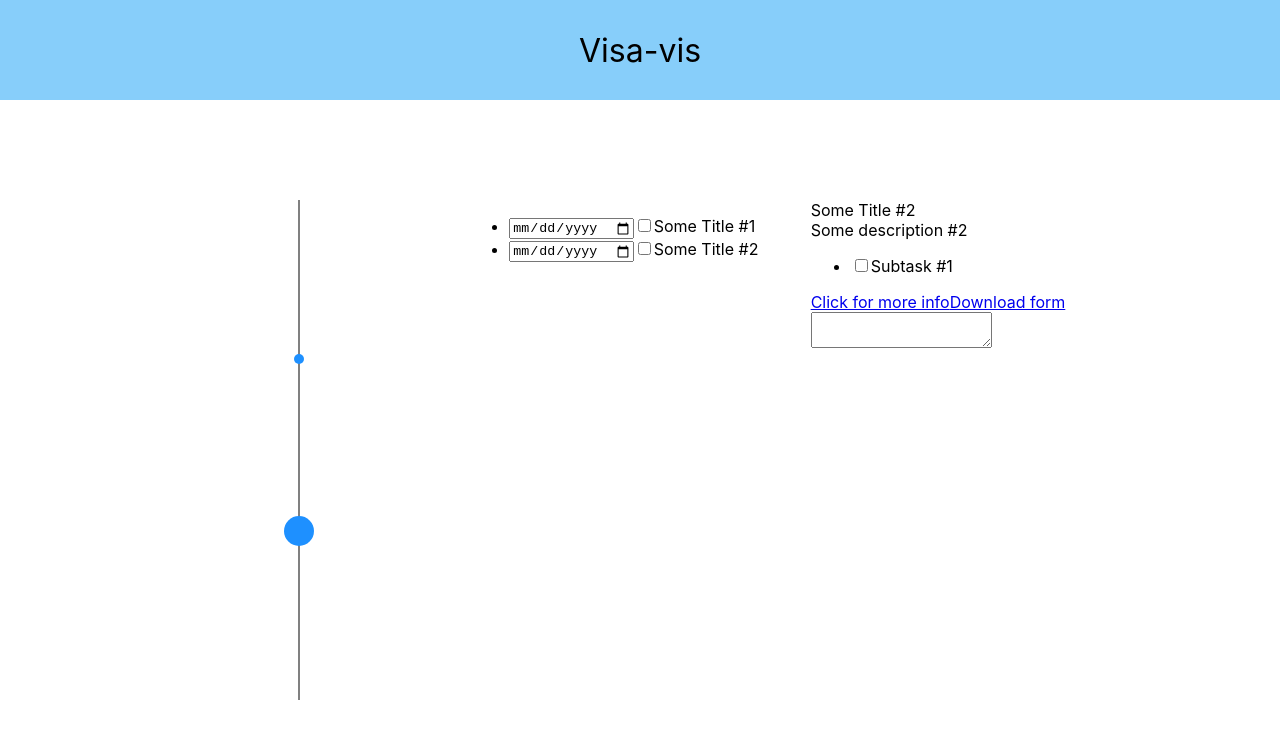
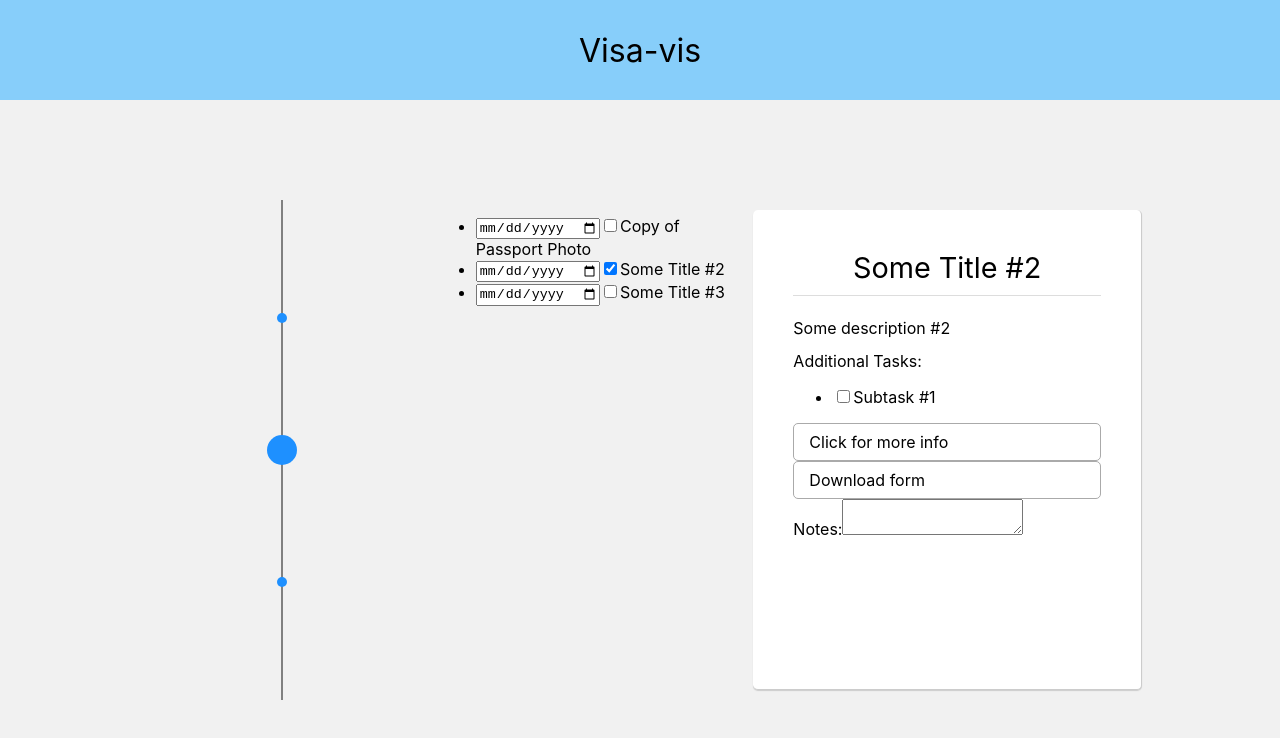
Before and after one commit to kevin-shin/Visa-vis, a React (Create React App) app: page / in a window 1280 px wide. Both pictures are taken after a click on the item "Some Title #2". Shown: the top 738 px of the page. Built offline with nearby package versions, Linux system fonts and the light colour scheme.

Commit message:
Started styling of TaskCard

```diff
--- a/src/app/App.css
+++ b/src/app/App.css
@@ -7,6 +7,7 @@
     width: 100vw;
     margin: 0;
     padding: 0;
+    background: #f1f1f1;
 }
 
 * {
--- /dev/null
+++ b/src/app/taskCard/SubTaskList.js
@@ -0,0 +1,43 @@
+import {updateTask} from "../../common/api";
+import React from "react";
+
+const SubTasksList = (props) => {
+  const task = props.task;
+
+  return (
+    <div className="SubTasksList">
+      <span className="subtask-list-title">Additional Tasks:</span>
+      <ul>
+        {
+          task.subTasks.map((subTask, i) => {
+            return (
+              <li key={subTask.id}>
+                <input
+                  type="checkbox"
+                  checked={subTask.checked}
+                  onChange={(e) => {
+                    e.persist();
+
+                    let newSubTask = {
+                      ...subTask,
+                      checked: e.target.checked
+                    };
+
+                    let newTask = {...task};
+
+                    newTask.subTasks[i] = newSubTask;
+
+                    updateTask(task.id, newTask);
+                    props.onChange(newTask);
+                  }}/>
+                {subTask.title}
+              </li>
+            );
+          })
+        }
+      </ul>
+    </div>
+  );
+};
+
+export default SubTasksList;
--- a/src/app/taskCard/TaskCard.js
+++ b/src/app/taskCard/TaskCard.js
@@ -1,6 +1,7 @@
-import {updateTask} from "../../common/api";
 import React from "react";
 import "./styles.css";
+import SubTasksList from "./SubTaskList";
+import TaskNotes from "./TaskNotes";
 
 const TaskCard = (props) =>{
   const task = props.task;
@@ -10,63 +11,30 @@ const TaskCard = (props) =>{
       {
         task ?
           <>
-            <div>{task.title}</div>
-            <div>{task.description}</div>
-            <ul>
-              {
-                task.subTasks.map((subTask, i) => {
-                  return (
-                    <li key={subTask.id}>
-                      <input
-                        type="checkbox"
-                        checked={subTask.checked}
-                        onChange={(e) => {
-                          e.persist();
-
-                          let newSubTask = {
-                            ...subTask,
-                            checked: e.target.checked
-                          };
-
-                          let newTask = {...task};
-
-                          newTask.subTasks[i] = newSubTask;
-
-                          updateTask(task.id, newTask);
-                          props.onChange(newTask);
-                        }}/>
-                      {subTask.title}
-                    </li>
-                  );
-                })
-              }
-            </ul>
+            <div className="task-title">{task.title}</div>
+            <div className="task-description">{task.description}</div>
+            <SubTasksList task={task} onChange={props.onChange}/>
             {
               task.actionItems.map(actionItem => {
                 return (
-                  <a key={actionItem.id} href={actionItem.link} target="_blank" rel="noopener noreferrer">
+                  <a
+                    key={actionItem.id}
+                    className="button-ghost action-item"
+                    href={actionItem.link}
+                    target="_blank"
+                    rel="noopener noreferrer"
+                  >
                     {actionItem.title}
                   </a>
                 )
               })
             }
-            <br/>
-            <textarea
-              value={task.notes}
-              onChange={(e) => {
-                e.persist();
-
-                let newTask = {
-                  ...task,
-                  notes: e.target.value
-                };
-
-                updateTask(task.id, newTask);
-                props.onChange(newTask);
-              }}/>
+            <TaskNotes task={task} onChange={props.onChange}/>
           </>
           :
-          "Select a task on the left"
+          <div className="no-card-instruction">
+            Select a task on the left to see details here
+          </div>
       }
     </div>
   );
--- /dev/null
+++ b/src/app/taskCard/TaskNotes.js
@@ -0,0 +1,27 @@
+import {updateTask} from "../../common/api";
+import React from "react";
+
+const TaskNotes = (props) => {
+  const task = props.task;
+
+  return (
+    <div className="TaskNotes">
+      <span className="task-notes-title">Notes:</span>
+      <textarea
+        value={task.notes}
+        onChange={(e) => {
+          e.persist();
+
+          let newTask = {
+            ...task,
+            notes: e.target.value
+          };
+
+          updateTask(task.id, newTask);
+          props.onChange(newTask);
+        }}/>
+    </div>
+  );
+};
+
+export default TaskNotes;
--- a/src/app/taskCard/styles.css
+++ b/src/app/taskCard/styles.css
@@ -1,3 +1,52 @@
 .TaskCard {
     flex: 1 1;
+    margin: 10px;
+    border: solid #ccc;
+    border-width: 0 1px 1px 0;
+    border-radius: 5px;
+    box-shadow: 0 1px 1px 0 #ccc;
+    background: white;
+    display: flex;
+    flex-direction: column;
+    padding: 40px;
 }
+
+.no-card-instruction {
+    margin: 20px;
+    font-size: 2em;
+    text-align: center;
+}
+
+.task-title {
+    font-size: 1.8em;
+    padding-bottom: 10px;
+    margin: 0 0 20px 0;
+    border-bottom: 1px solid #ddd;
+    text-align: center;
+}
+
+.task-description {
+    line-height: 25px;
+}
+
+.action-item {
+    text-decoration: none;
+    color: black;
+}
+
+.button-ghost {
+    background: none;
+    border: 1px solid #aaa;
+    border-radius: 5px;
+    padding: 8px 15px;
+    user-select: none;
+}
+
+.button-ghost:hover {
+    background: #f5f5f5;
+    cursor: pointer;
+}
+
+.SubTasksList {
+    margin-top: 10px
+}
--- a/src/common/mock.js
+++ b/src/common/mock.js
@@ -3,18 +3,13 @@ export const MOCK_TASKS = [
     id: 0,
     date: "10/10/10",
     checked: false,
-    title: "Some Title #1",
-    description: "Some description #1",
+    title: "Copy of Passport Photo",
+    description: "Two passport-style photos taken within 30 days at FedEx, Walgreens, CVS, etc. Write lightly in pencil or felt pen your name and I-94 number) on back of photos (or card envelope if available).",
     notes: "",
     subTasks: [
       {
         id: 0,
-        title: "Subtask #1",
-        checked: false
-      },
-      {
-        id: 1,
-        title: "Subtask #2",
+        title: "Bring pen/pencil to write information on photos",
         checked: false
       }
     ],
@@ -22,12 +17,12 @@ export const MOCK_TASKS = [
       {
         id: 0,
         title: "Click for more info",
-        link: "https://www.thesitewizard.com/html-tutorial/open-links-in-new-window-or-tab.shtml"
+        link: "https://travel.state.gov/content/travel/en/passports/how-apply/photos.htm"
       },
       {
         id: 1,
-        title: "Example pictures",
-        link: "https://www.thesitewizard.com/html-tutorial/open-links-in-new-window-or-tab.shtml"
+        title: "Example photos",
+        link: "https://travel.state.gov/content/travel/en/passports/how-apply/photos.htm"
       }
     ]
   },
@@ -57,5 +52,32 @@ export const MOCK_TASKS = [
         link: "https://www.thesitewizard.com/html-tutorial/open-links-in-new-window-or-tab.shtml"
       }
     ]
+  },
+  {
+    id: 2,
+    date: "12/10/10",
+    checked: false,
+    title: "Some Title #3",
+    description: "Some description #3",
+    notes: "",
+    subTasks: [
+      {
+        id: 0,
+        title: "Subtask #1",
+        checked: false
+      }
+    ],
+    actionItems: [
+      {
+        id: 0,
+        title: "Click for more info",
+        link: "https://www.thesitewizard.com/html-tutorial/open-links-in-new-window-or-tab.shtml"
+      },
+      {
+        id: 1,
+        title: "Download form",
+        link: "https://www.thesitewizard.com/html-tutorial/open-links-in-new-window-or-tab.shtml"
+      }
+    ]
   }
 ];
```
